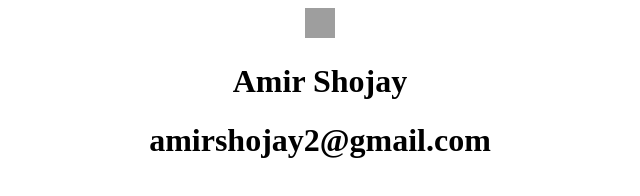
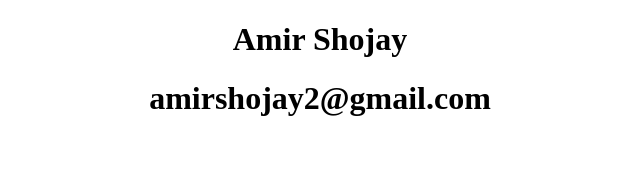
Before and after one commit to amirshojay/hello, a plain HTML site: page index.html in a window 1280 px wide. Shown: the whole page, without its empty margins (320-960 px from the left). Drawn offline with Linux system fonts and the light colour scheme; grey boxes are pictures that could not be loaded.

Commit message:
Update index.html

```diff
--- a/index.html
+++ b/index.html
@@ -4,13 +4,9 @@
     <meta charset="UTF-8" />
     <meta http-equiv="X-UA-Compatible" content="IE=edge" />
     <meta name="viewport" content="width=device-width, initial-scale=1.0" />
-    <script data-ad-client="ca-pub-3335624246633176" async src="https://pagead2.googlesyndication.com/pagead/js/adsbygoogle.js"></script>
     <title>Document</title>
   </head>
   <body style="text-align:center">
-    <a href="https://dev.to/amirshojay">
-  <img src="https://d2fltix0v2e0sb.cloudfront.net/dev-badge.svg" alt="Amir's DEV Community Profile" height="30" width="30">
-    </a>
     <h1>Amir Shojay</h1>
     <h1>amirshojay2@gmail.com</h1>
   </body>
```
